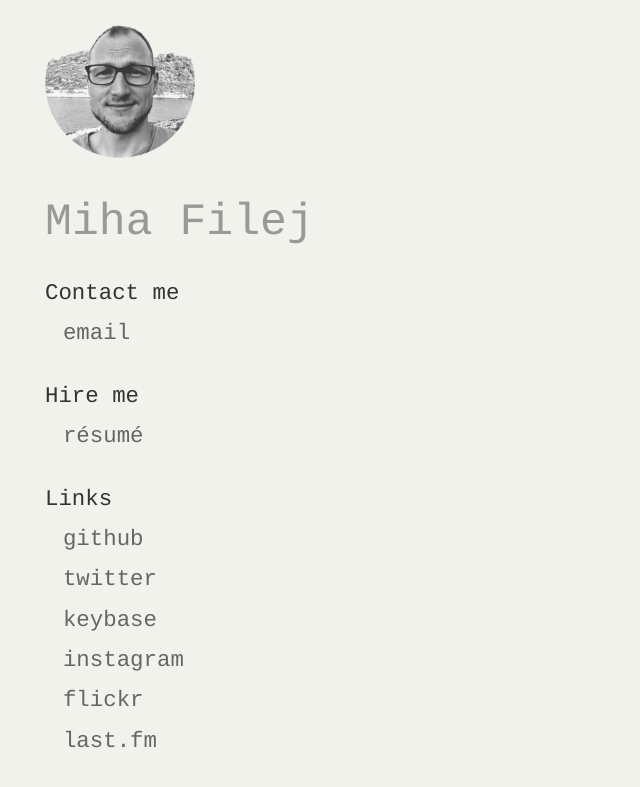
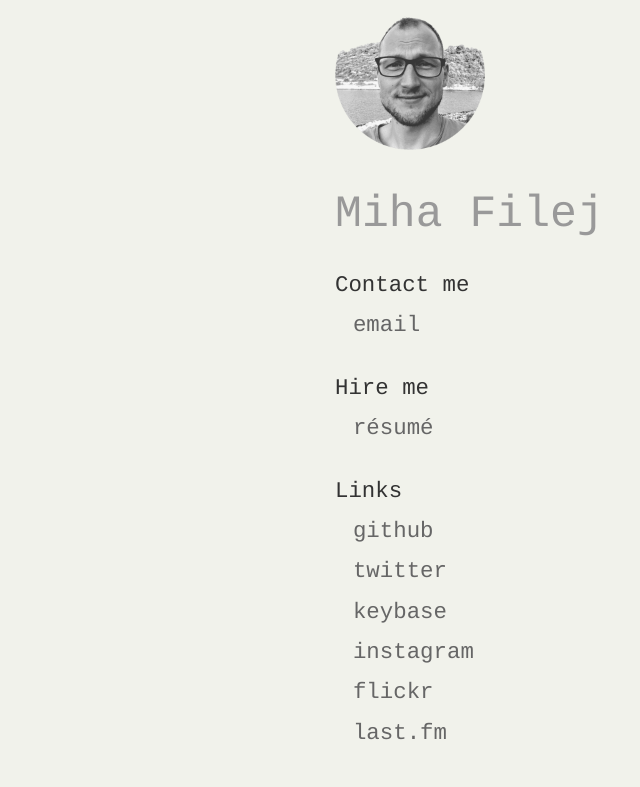
Before and after one commit to mfilej/mfilej.github.io, a Jekyll site: the page index.html, which Jekyll copies as it is, in a window 1280 px wide. Shown: the top 787 px of the page, without its empty margins (155-795 px from the left). Built offline with Jekyll 4.4.1, drawn with Linux system fonts in a browser that asks for light colours; comment, search, counter and statistics services are not loaded.

Commit message:
Center content on small screens

```diff
--- a/index.html
+++ b/index.html
@@ -8,10 +8,9 @@
     font-size: 1.4em;
     line-height: 1.8em;
     background-color: #f1f2eb;
-
-  }
-  body {
-    padding-left: 15%;
+    margin: 0 auto;
+    padding: 0 15%;
+    max-width: 300px;
   }
   body, :link, :visited {
     color: #666;
@@ -40,6 +39,22 @@
     margin-left: -1.3em;
     width: 1.3em;
   }
+  @media only screen and (max-device-width : 450px) {
+    body {
+      padding: 5%;
+    }
+    img {
+      display: block;
+      margin: 0 auto;
+    }
+    h1 {
+      text-align: center;
+    }
+    section {
+      margin: 0 auto;
+      width: 200px;
+    }
+  }
 </style>
 
 <header>
@@ -47,6 +62,7 @@
   <h1>Miha Filej</h1>
 </header>
 
+<section>
   <h2>
     Contact me
   </h2>
@@ -75,6 +91,7 @@
     <li><a href="http://www.flickr.com/photos/mfilej/">flickr</a></li>
     <li><a href="http://www.last.fm/user/mfilej">last.fm</a></li>
   </ul>
+</section>
 
 <script src="//static.getclicky.com/js" type="text/javascript"></script>
 <script type="text/javascript">try{ clicky.init(66481511); }catch(e){}</script>
```
Lines whose indentation alone changed are shown as unchanged.
